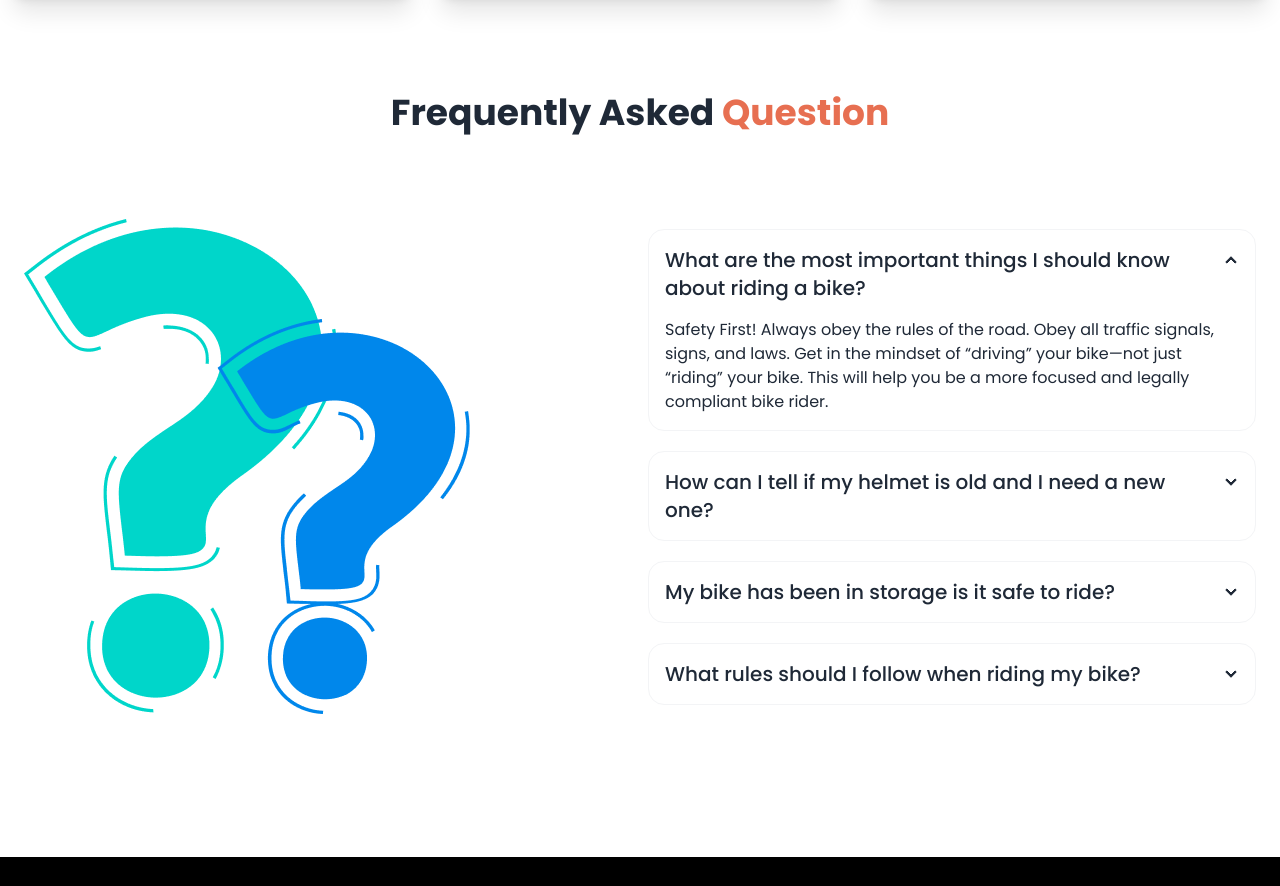
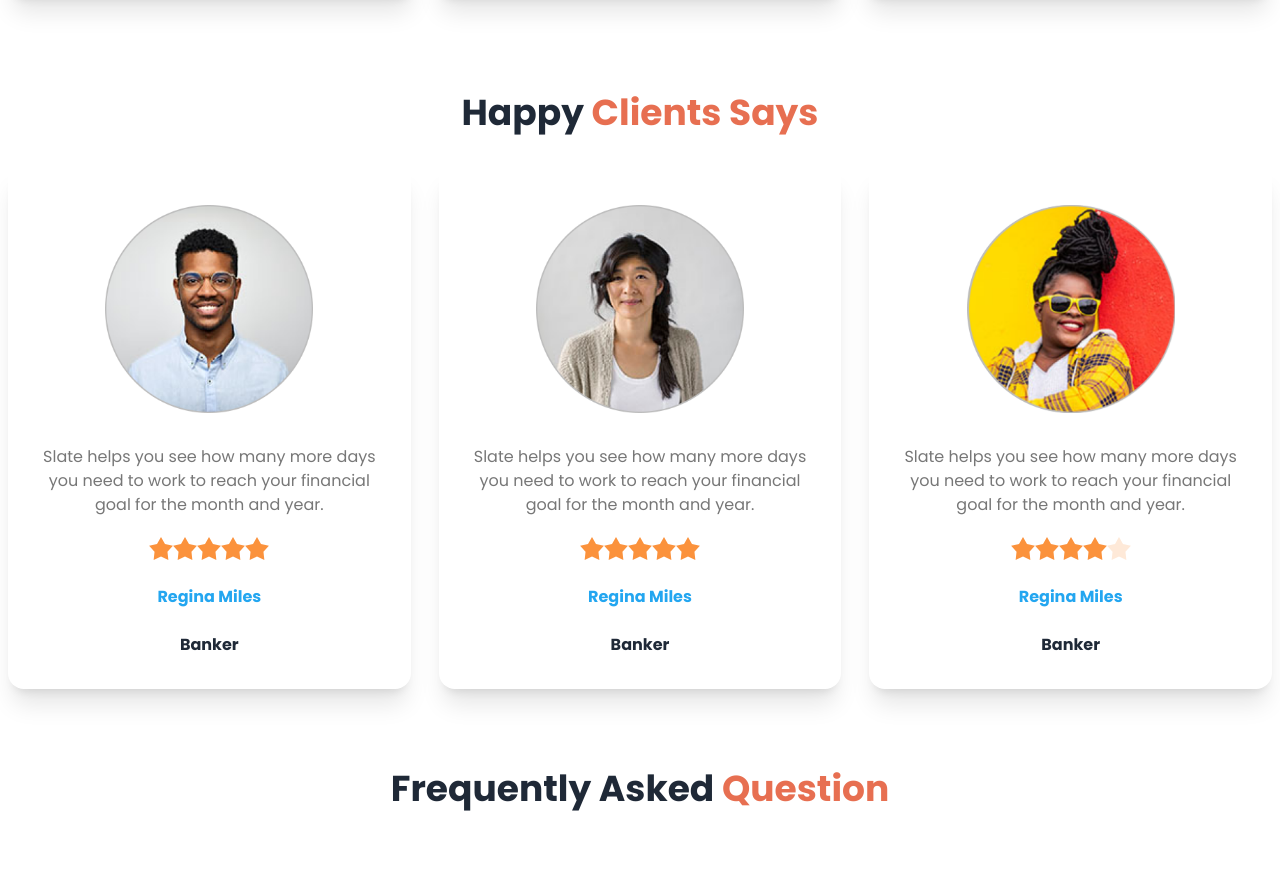
Before and after one commit to Sajnin14/biker-zone-project, a plain HTML site: page index.html in a window 1280 px wide. Shown: the part 1740-2626 px from the top of the page. Drawn offline with nearby package versions, Linux system fonts and the light colour scheme.

Commit message:
happy client section done

```diff
--- a/index.html
+++ b/index.html
@@ -9,6 +9,9 @@
     <link rel="preconnect" href="https://fonts.googleapis.com">
     <link rel="preconnect" href="https://fonts.gstatic.com" crossorigin>
     <link href="https://fonts.googleapis.com/css2?family=Manrope:wght@200..800&family=Poppins:ital,wght@0,100;0,200;0,300;0,400;0,500;0,600;0,700;0,800;0,900;1,100;1,200;1,300;1,400;1,500;1,600;1,700;1,800;1,900&display=swap" rel="stylesheet">
+
+    <!-- cdn for font awesome -->
+    <link rel="stylesheet" href="https://cdnjs.cloudflare.com/ajax/libs/font-awesome/6.6.0/css/all.min.css" integrity="sha512-Kc323vGBEqzTmouAECnVceyQqyqdsSiqLQISBL29aUW4U/M7pSPA/gEUZQqv1cwx4OnYxTxve5UMg5GT6L4JJg==" crossorigin="anonymous" referrerpolicy="no-referrer" />
 
     <!-- cdn for daisyUI + tailwind -->
     <script src="https://cdn.tailwindcss.com"></script>
@@ -213,7 +216,7 @@
               <h2 class="card-title">Motorcycles & Scooters</h2>
               <p>Lorem ipsum dolor sit amet, consectetur adipiscing elit. Lacus, fermentum amet faucibus sed id nisi lectus at.</p>
               <div class="card-actions">
-                <button class="btn bg-white text-bike-primary">Read More</button>
+                <button class="btn bg-white text-bike-primary border border-bike-primary">Read More</button>
               </div>
             </div>
           </div>
@@ -227,12 +230,140 @@
               <h2 class="card-title">2021 Honda CBR500R</h2>
               <p>Lorem ipsum dolor sit amet, consectetur adipiscing elit. Lacus, fermentum amet faucibus sed id nisi lectus at.</p>
               <div class="card-actions">
-                <button class="btn bg-white text-bike-primary">Read More</button>
+                <button class="btn bg-white text-bike-primary border border-bike-primary">Read More</button>
               </div>
             </div>
           </div>
         </div>
 
+      </section>
+
+      <!-- Happy Client section -->
+
+      <section class="md:container mx-auto px-2 mb-20">
+        <h2 class="text-4xl font-bold text-center mb-8">Happy <span class="text-bike-primary">Clients Says</span></h2>
+
+        <div class="grid gap-7 grid-cols-1 md:grid-cols-2 lg:grid-cols-3">
+          <div>
+            <div class="card shadow-xl">
+              <figure class="px-10 pt-10 w-72 mx-auto ">
+                <img src="./images/others/user-1.png" alt="">
+              </figure>
+              <div class="card-body items-center text-center">
+                <p class="text-[#777777] mb-3">Slate helps you see how
+                  many more days you need
+                  to work to reach your financial
+                  goal for the month and year.</p>
+
+                  <!-- rating -->
+                  <div class="rating">
+                    <input type="radio" name="rating-2" class="mask mask-star-2 bg-orange-400" />
+                    <input
+                      type="radio"
+                      name="rating-2"
+                      class="mask mask-star-2 bg-orange-400"
+                      checked="checked" />
+                      <input
+                      type="radio"
+                      name="rating-2"
+                      class="mask mask-star-2 bg-orange-400"
+                      checked="checked" />
+                      <input
+                      type="radio"
+                      name="rating-2"
+                      class="mask mask-star-2 bg-orange-400"
+                      checked="checked" />
+
+                    <input type="radio" name="rating-2" class="mask mask-star-2 bg-orange-400" />
+
+
+                  </div>
+                  <p class="text-[#23A6F0] my-4 font-bold">Regina Miles</p>
+                  <p class="font-bold">Banker</p>
+              </div>
+            </div>
+          </div>
+
+          <div>
+            <div class="card shadow-xl">
+              <figure class="px-10 pt-10 w-72 mx-auto ">
+                <img src="./images/others/user-2.png" alt="">
+              </figure>
+              <div class="card-body items-center text-center">
+                <p class="text-[#777777] mb-3">Slate helps you see how
+                  many more days you need
+                  to work to reach your financial
+                  goal for the month and year.</p>
+
+                  <!-- rating -->
+                  <div class="rating">
+                    <input type="radio" name="rating-2" class="mask mask-star-2 bg-orange-400" />
+                    <input
+                      type="radio"
+                      name="rating-2"
+                      class="mask mask-star-2 bg-orange-400"
+                      checked="checked" />
+                      <input
+                      type="radio"
+                      name="rating-2"
+                      class="mask mask-star-2 bg-orange-400"
+                      checked="checked" />
+                      <input
+                      type="radio"
+                      name="rating-2"
+                      class="mask mask-star-2 bg-orange-400"
+                      checked="checked" />
+
+                    <input type="" name="rating-2" class="mask mask-star-2 mask-star-2 bg-orange-400" />
+
+
+                  </div>
+                  <p class="text-[#23A6F0] my-4 font-bold">Regina Miles</p>
+                  <p class="font-bold">Banker</p>
+              </div>
+            </div>
+          </div>
+
+          <div>
+            <div class="card shadow-xl">
+              <figure class="px-10 pt-10 w-72 mx-auto ">
+                <img src="./images/others/user-3.png" alt="">
+              </figure>
+              <div class="card-body items-center text-center">
+                <p class="text-[#777777] mb-3">Slate helps you see how
+                  many more days you need
+                  to work to reach your financial
+                  goal for the month and year.</p>
+
+                  <!-- rating -->
+                  <div class="rating">
+                    <input type="radio" name="rating-2" class="mask mask-star-2 bg-orange-400" />
+                    <input
+                      type="radio"
+                      name="rating-2"
+                      class="mask mask-star-2 bg-orange-400"
+                      checked="checked" />
+                      <input
+                      type="radio"
+                      name="rating-2"
+                      class="mask mask-star-2 bg-orange-400"
+                      checked="checked" />
+                      <input
+                      type="radio"
+                      name="rating-2"
+                      class="mask mask-star-2 bg-orange-400"
+                      checked="checked" />
+
+                    <input type="" name="rating-2" class="mask mask-star-2 bg-orange-400" />
+
+
+                  </div>
+                  <p class="text-[#23A6F0] my-4 font-bold">Regina Miles</p>
+                  <p class="font-bold">Banker</p>
+              </div>
+            </div>
+          </div>
+        </div>
       </section>
 
       <!-- FAQ Section -->
```
